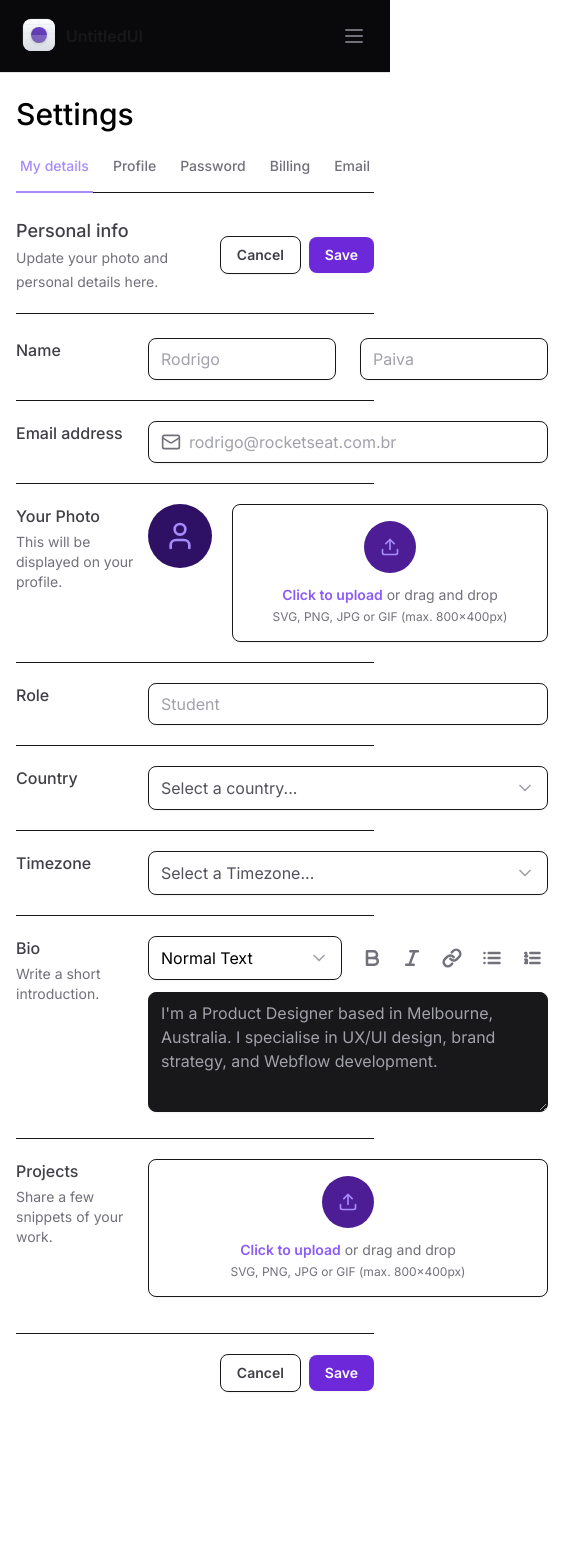
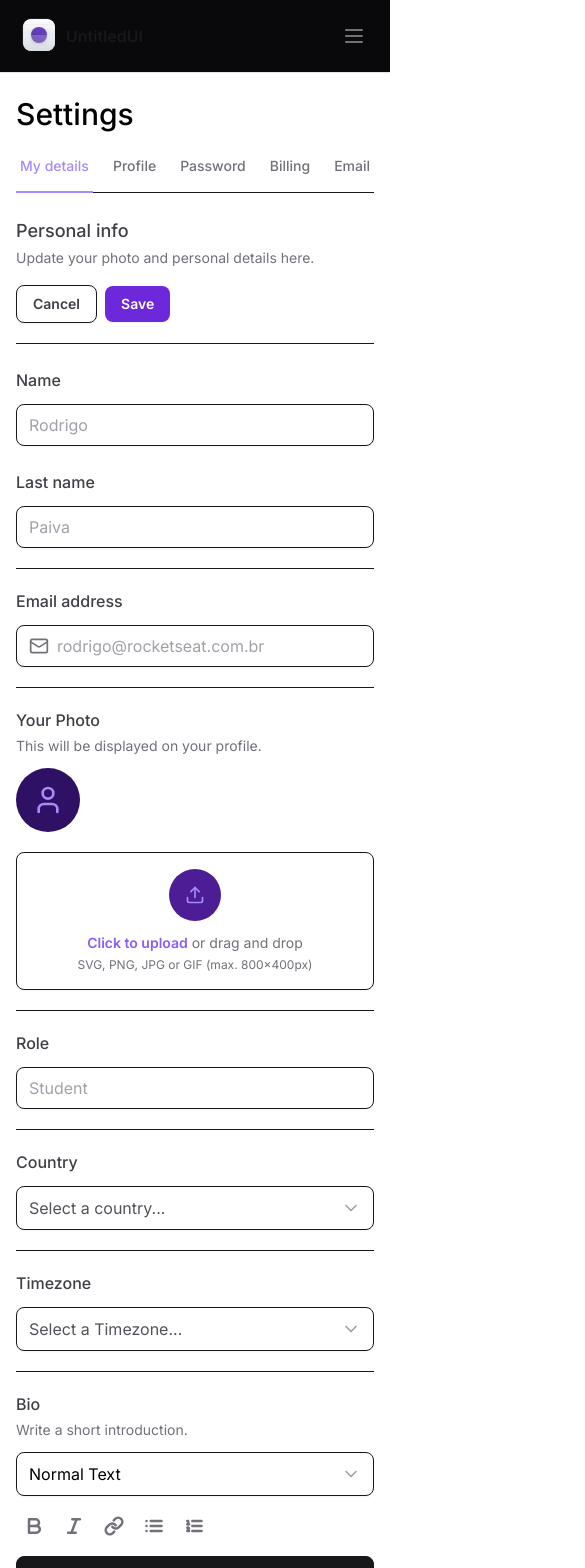
Before and after one commit to rdg-404/untitled-ui, a Next.js app: page / in a window 390 px wide. Shown: the top 1568 px of the page, 585 px wide, since content can reach past the window. Before the commit the page ends 1440 px from the top, so only its background shows below. Built offline with nearby package versions, Linux system fonts and the light colour scheme.

Commit message:
style-responsive inputs components

```diff
--- a/src/app/page.tsx
+++ b/src/app/page.tsx
@@ -14,7 +14,7 @@
       <SettingsTabs />
 
       <div className="mt-6 flex flex-col">
-        <div className="flex items-center justify-between  border-b border-zinc-900 pb-5">
+        <div className="flex flex-col justify-between gap-4 border-b border-zinc-900  pb-5 lg:flex-row lg:items-center">
           <div className="space-y-1">
             <h2 className="text-lg font-medium text-zinc-700">Personal info</h2>
             <span className="text-sm text-zinc-500">
@@ -37,26 +37,34 @@
           className="mt-6 flex w-full flex-col gap-5 divide-y divide-zinc-900"
         >
           {/* Input Name */}
-          <div className="grid grid-cols-form gap-3 ">
+          <div className="flex flex-col gap-3 lg:grid lg:grid-cols-form ">
             <label
               htmlFor="firstName"
               className="text-md font-medium text-zinc-700"
             >
               Name
             </label>
-            <div className="grid grid-cols-2 gap-6 ">
+            <div className="flex flex-col gap-6 lg:grid lg:grid-cols-2 ">
               <Input.Root>
                 <Input.Control id="firstName" defaultValue="Rodrigo" />
               </Input.Root>
+              <div className="flex flex-col gap-3 lg:block">
+                <label
+                  htmlFor="lastName"
+                  className="text-md font-medium text-zinc-700 lg:sr-only"
+                >
+                  Last name
+                </label>
 
-              <Input.Root>
-                <Input.Control defaultValue="Paiva" />
-              </Input.Root>
+                <Input.Root>
+                  <Input.Control id="lastname" defaultValue="Paiva" />
+                </Input.Root>
+              </div>
             </div>
           </div>
 
           {/* Input Email */}
-          <div className="grid grid-cols-form gap-3 pt-5">
+          <div className="flex flex-col gap-3 pt-5 lg:grid lg:grid-cols-form">
             <label
               htmlFor="email"
               className="text-md font-medium text-zinc-700"
@@ -76,7 +84,7 @@
           </div>
 
           {/* Input Photo */}
-          <div className="grid grid-cols-form gap-3 pt-5">
+          <div className="flex flex-col gap-3 pt-5 lg:grid lg:grid-cols-form">
             <label
               htmlFor="photo"
               className="text-md font-medium text-zinc-700"
@@ -88,7 +96,7 @@
             </label>
 
             <div>
-              <FileInput.Root className="flex items-start gap-5">
+              <FileInput.Root className="flex flex-col gap-5 lg:flex-row lg:items-start">
                 <FileInput.ImagePreview />
                 <FileInput.Trigger />
                 <FileInput.Control />
@@ -97,7 +105,7 @@
           </div>
 
           {/* Input Role */}
-          <div className="grid grid-cols-form gap-3 pt-5">
+          <div className="flex flex-col gap-3 pt-5 lg:grid lg:grid-cols-form">
             <label htmlFor="role" className="text-md font-medium text-zinc-700">
               Role
             </label>
@@ -107,7 +115,7 @@
           </div>
 
           {/* Input Country */}
-          <div className="grid grid-cols-form gap-3 pt-5">
+          <div className="flex flex-col gap-3 pt-5 lg:grid lg:grid-cols-form">
             <label htmlFor="role" className="text-md font-medium text-zinc-700">
               Country
             </label>
@@ -119,7 +127,7 @@
           </div>
 
           {/* Input Timezone */}
-          <div className="grid grid-cols-form gap-3 pt-5">
+          <div className="flex flex-col gap-3 pt-5 lg:grid lg:grid-cols-form">
             <label
               htmlFor="timezone"
               className="text-md font-medium text-zinc-700"
@@ -139,7 +147,7 @@
           </div>
 
           {/* Input Bio */}
-          <div className="grid grid-cols-form gap-3 pt-5">
+          <div className="flex flex-col gap-3 pt-5 lg:grid lg:grid-cols-form">
             <label htmlFor="bio" className="text-md font-medium text-zinc-700">
               Bio
               <span className="mt-1 block text-sm font-normal text-zinc-500">
@@ -148,7 +156,7 @@
             </label>
 
             <div className="space-y-3">
-              <div className="grid grid-cols-2 gap-3">
+              <div className="flex flex-col gap-3 lg:grid lg:grid-cols-2">
                 <Select placeholder="" defaultValue="normal">
                   <SelectItem
                     value="normal"
@@ -192,7 +200,7 @@
           </div>
 
           {/* Input Projects */}
-          <div className="grid grid-cols-form gap-3 pt-5">
+          <div className="flex flex-col gap-3 pt-5 lg:grid lg:grid-cols-form">
             <label
               htmlFor="projects"
               className="text-md font-medium text-zinc-700"
```
